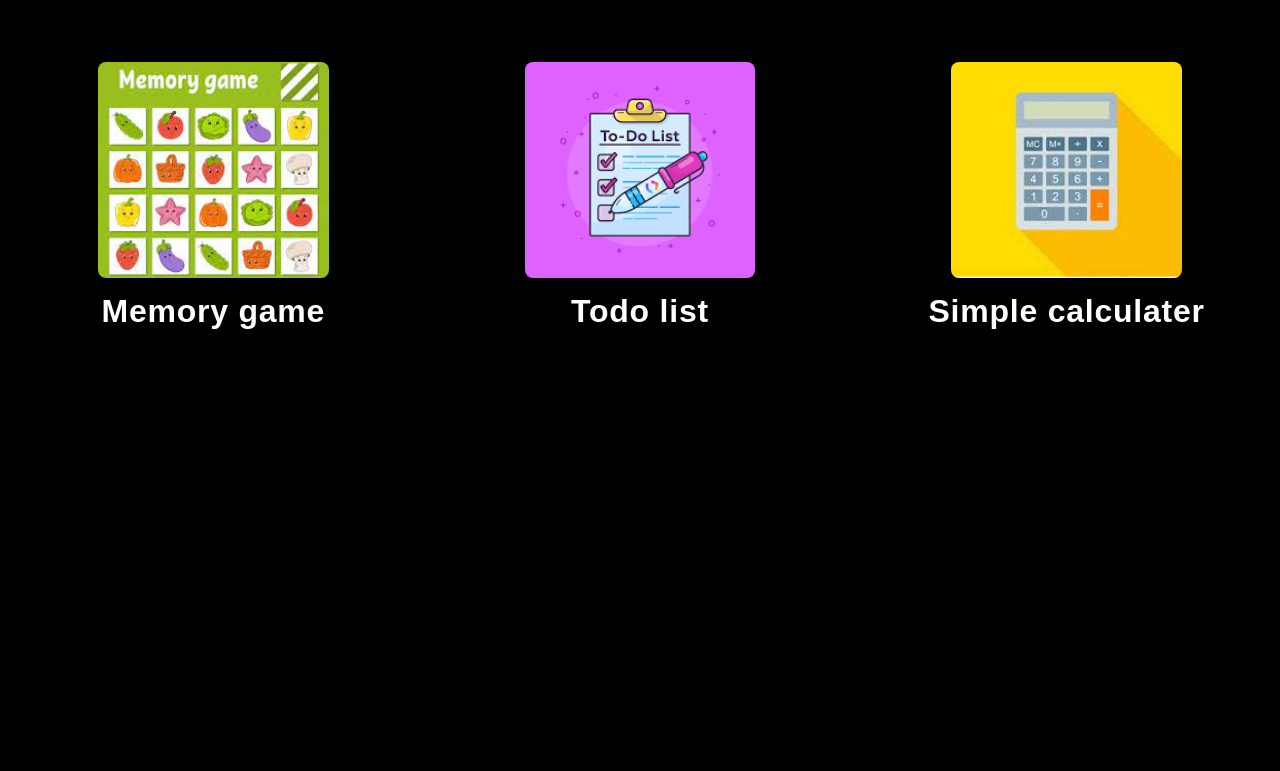
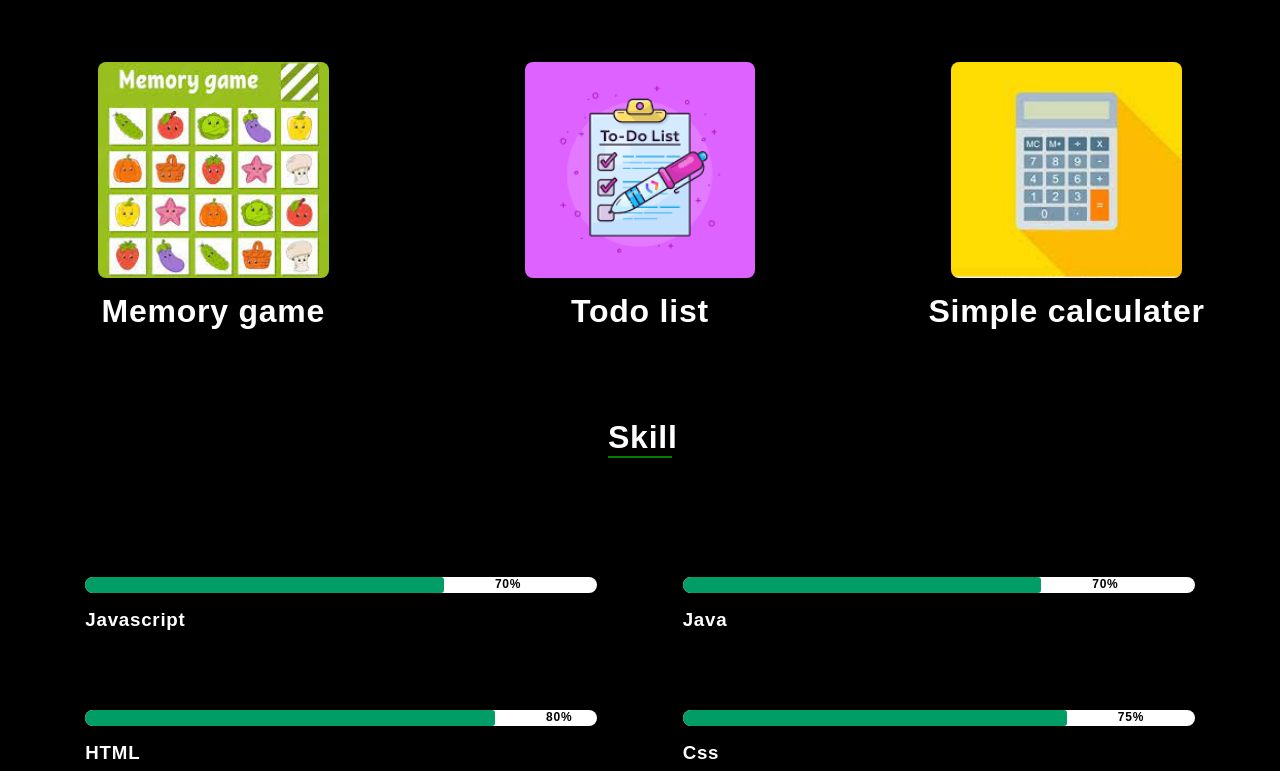
Before and after one commit to 004nathan/portfolioHtml, a plain HTML site: page index.html in a window 1280 px wide. Shown: the part 2978-3749 px from the top of the page. Drawn offline with Linux system fonts and the light colour scheme.

Commit message:
portfolio

```diff
--- a/index.html
+++ b/index.html
@@ -15,7 +15,7 @@
     <a href="#home">Home</a>
         <a href="#about">About</a>
         <a href="#work">Work</a>
-        <a href="#skill">Skill</a>
+        <a href="#skillParent">Skill</a>
         <a href="#contact">Contact</a>
 </div>
             </div>
@@ -33,12 +33,11 @@
                     </div>
                     </div>
                 </div>
-                <div id="about" class="child">
+                <div id="about" class="child" >
                     <h1>About me</h1>
                     <p>
-                        I'm Parvathi Nathan, a front-end developer. My uniqueness lies in logical thinking, designing, and end-to-end user perspective, which motivates me to take an interest in my work.
-                        I am also interested in creating low-code platforms like Zoho Creator and creating commands, schedulers, and threads in Zoho Cliq. I enjoy exploring various websites as well.
-                        Thank you!</p>
+                        Hi there!
+                        My name is Ranjini.C, I'm a back-end developer . I specialize in writing clear and understandable code.I'm skilled in Java, JavaScript, HTML, CSS and MySQL. I am a team player and can work collaboratively with front-end developers and designers.I have a passion for continuous learning and improvement.</p>
                 </div>
                <!-- <h1 class="work">Work</h1> -->
                 <div id="work" class="child">
@@ -52,8 +51,9 @@
                  </div>
                 </div>
 
-                <div id="skill" class="child">
-
+                <div id="skillParent" class="child">
+                    <h1 class="skillH1">Skill</h1>
+                    <div id="skill"></div>
                 </div>
                 <div id="contact" class="child">
                    <h1>Contact</h1>
--- a/script.js
+++ b/script.js
@@ -1,6 +1,13 @@
 let work = document.getElementsByClassName("Java")[0];
 let javascript = document.getElementsByClassName("JavaScript")[0];
 let skill = document.getElementById("skill");
+let percentage = [
+  { name: "Javascript", percent: "70%" },
+  { name: "Java", percent: "70%" },
+  { name: "HTML", percent: "80%" },
+  { name: "Css", percent: "75%" },
+  { name: "MYSQL", percent: "50%" },
+];
 let javaProject = [
   {
     name: "Project Management System",
@@ -67,31 +74,47 @@ for (let i = 0; i < javaProject.length; i++) {
   let project = document.createElement("div");
   let aTagParent = document.createElement("div");
   let proName = document.createElement("h1");
-  let aTag = document.createElement('a');
+  let aTag = document.createElement("a");
   work.appendChild(parent).setAttribute("class", "parent");
-  parent.appendChild(aTagParent).setAttribute("class",'aTagParent')
-  aTagParent.appendChild(aTag).setAttribute('target',"_blank");
-  aTag.setAttribute('class',"aTag")
- aTag.appendChild(project).setAttribute("class", "project");;
-  aTag.href=javaProject[i].link;
+  parent.appendChild(aTagParent).setAttribute("class", "aTagParent");
+  aTagParent.appendChild(aTag).setAttribute("target", "_blank");
+  aTag.setAttribute("class", "aTag");
+  aTag.appendChild(project).setAttribute("class", "project");
+  aTag.href = javaProject[i].link;
   parent.appendChild(proName).setAttribute("class", "proName");
 
   project.style.backgroundImage = javaProject[i].img;
-  proName.innerHTML=javaProject[i].name
+  proName.innerHTML = javaProject[i].name;
 }
 for (let i = 0; i < jSProject.length; i++) {
   let parent = document.createElement("div");
   let project = document.createElement("div");
   let proName = document.createElement("h1");
   let aTagParent = document.createElement("div");
-  let aTag = document.createElement('a');
+  let aTag = document.createElement("a");
   javascript.appendChild(parent).setAttribute("class", "parent");
-  parent.appendChild(aTagParent).setAttribute("class",'aTagParent')
-  aTagParent.appendChild(aTag).setAttribute('target',"_blank");
-  aTag.setAttribute('class',"aTag")
- aTag.appendChild(project).setAttribute("class", "project");;
-aTag.href=jSProject[i].link;
+  parent.appendChild(aTagParent).setAttribute("class", "aTagParent");
+  aTagParent.appendChild(aTag).setAttribute("target", "_blank");
+  aTag.setAttribute("class", "aTag");
+  aTag.appendChild(project).setAttribute("class", "project");
+  aTag.href = jSProject[i].link;
   parent.appendChild(proName).setAttribute("class", "proName");
   project.style.backgroundImage = jSProject[i].img;
-  proName.innerHTML=jSProject[i].name
+  proName.innerHTML = jSProject[i].name;
 }
+for(let i = 0; i < percentage.length; i++) {
+  let parent = document.createElement("div");
+  let percentageParent = document.createElement("div");
+  let percentDiv = document.createElement("div");
+  let h3tag = document.createElement('h3');
+
+  let h2Tag = document.createElement("h2");
+  skill.appendChild(percentageParent).setAttribute("class","percentageParent");
+  percentageParent.appendChild(parent).setAttribute("class", "percentParent");
+  percentageParent.appendChild(h3tag).setAttribute('class','h3Tag');
+  h3tag.innerHTML=percentage[i].name;
+  parent.appendChild(percentDiv).setAttribute("class", "percentDiv")
+  percentDiv.style.width=`${percentage[i].percent}`;
+  parent.appendChild(h2Tag).setAttribute("class", "percentText");
+  h2Tag.innerHTML = percentage[i].percent;
+}
--- a/style.css
+++ b/style.css
@@ -121,9 +121,10 @@ a {
   font-size: 2vh;
   letter-spacing: 0.2vw;
   line-height: 3vh;
-  padding-left: 17vw;
-  padding-right: 10vw;
+  padding-left: 20vw;
+  padding-right: 20vw;
   margin-top: 5vh;
+  /* width: 10vw; */
 }
 #contact {
   height: 100vh;
@@ -179,7 +180,7 @@ label {
   cursor: pointer;
 }
 #skill {
-  height: 100vh;
+  height: 50vh;
   width: 100vw;
   display: flex;
   flex-direction: column;
@@ -254,7 +255,60 @@ label {
   justify-content: center;
   padding-left: 10vw;
 }
-#contact h1 {
+#contact h1{
   font-size: 4vh;
   border-bottom: 2px solid green;
 }
+.skillH1 {
+  font-size: 4vh;
+  width: 5vw;
+  margin:auto;
+  border-bottom: 2px solid green;
+}
+#skill{
+  display: flex;
+  justify-content: space-evenly;
+  align-items: center;
+  flex-direction: row;
+  flex-wrap: wrap;
+}
+#skillParent{
+  height: 70vh;
+  width: 100vw;
+  display: flex;
+  justify-content: flex-start;
+  align-items: center;
+  flex-direction: column;
+}
+.percentageParent{
+  height: 2vh;
+  width: 40vw;
+  display: flex;
+  flex-direction: column;
+  justify-content: space-evenly;
+  gap: 2vh;
+}
+.percentParent{
+  height: 2vh;
+  width: 40vw;
+  background-color: white;
+  display: flex;
+  justify-content:flex-start;
+  color: #000;
+  flex-direction: row;
+  text-align: center;
+  border-radius: 5vh;
+
+}
+.percentParent h2{
+  /* margin-top: 0.5vh; */
+  font-size: 1.5vh;
+  margin-left: 4vw;
+}
+.percentDiv{
+  height: 2vh;
+  background-color: #009e66;
+  border-radius: 5vh;
+  border-top-right-radius:2vh;
+  border-bottom-right-radius:2vh;
+}
```
